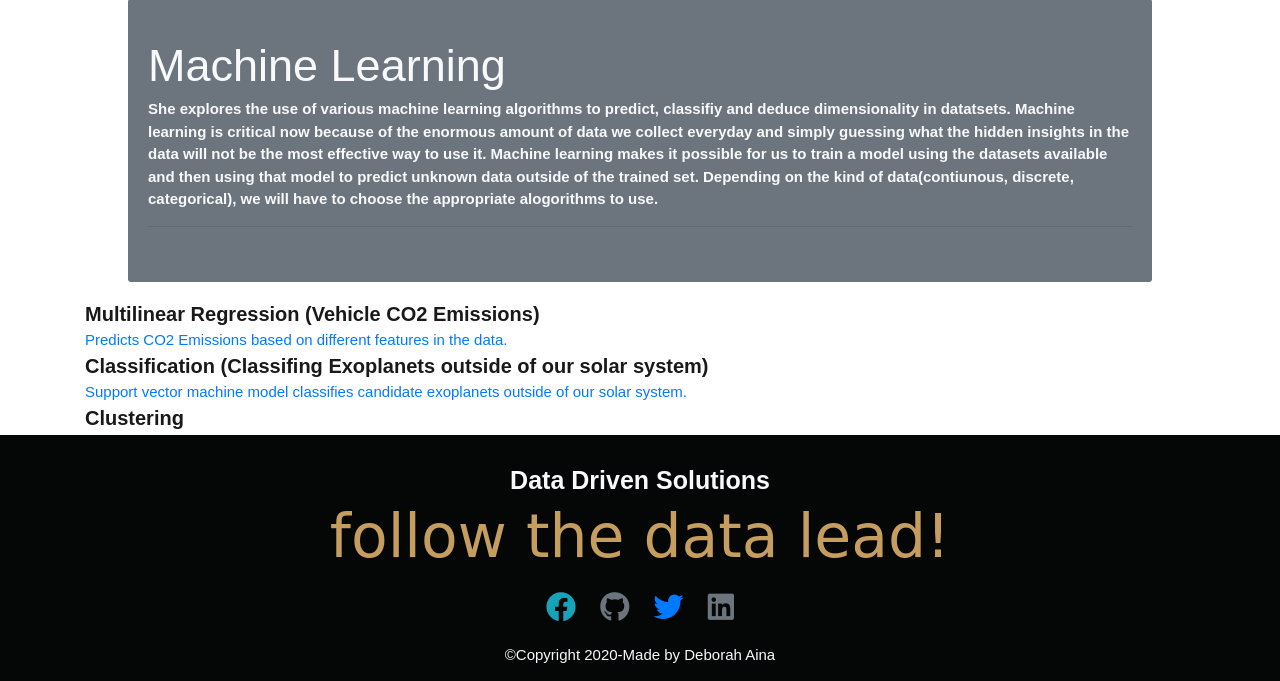
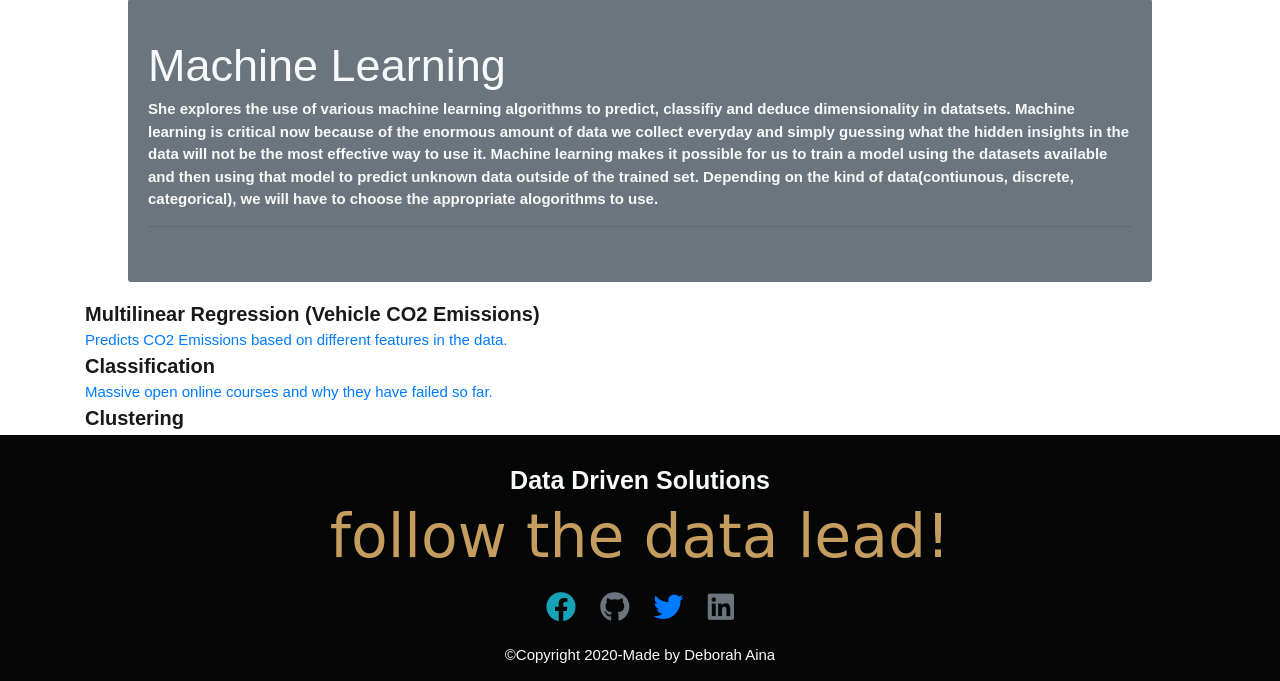
Before and after one commit to Deborahaina/data-telling, a Flask app: page /ML in a window 1280 px wide. Shown: the part 71-752 px from the top of the page. Run offline with Flask 2, Linux system fonts and the light colour scheme; parts of the project's set-up code (start-up, migrations or seed data) failed here and were passed over; some libraries are stand-ins or nearby versions; some web fonts are replaced.

Commit message:
adding ml classification

```diff
--- a/templates/ML.html
+++ b/templates/ML.html
@@ -64,9 +64,9 @@ to predict unknown data outside of the trained set. Depending on the kind of dat
   <div class="container">
     <div class="row"></div>
     <div col text-center></div>
-    <h2 class='font-weight-bold text-underlined'>Classification (Classifing Exoplanets outside of our solar system)</h2>
+    <h2 class='font-weight-bold text-underlined'>Classification </h2>
     <h4>
-        <a href="https://github.com/Deborahaina/Predicting-why-MOOCs-fail">Support vector machine model classifies candidate exoplanets outside of our solar system.</a>
+        <a href="https://github.com/Deborahaina/Predicting-why-MOOCs-fail">Massive open online courses and why they have failed so far.</a>
     </h4>
 </div>
 
```
